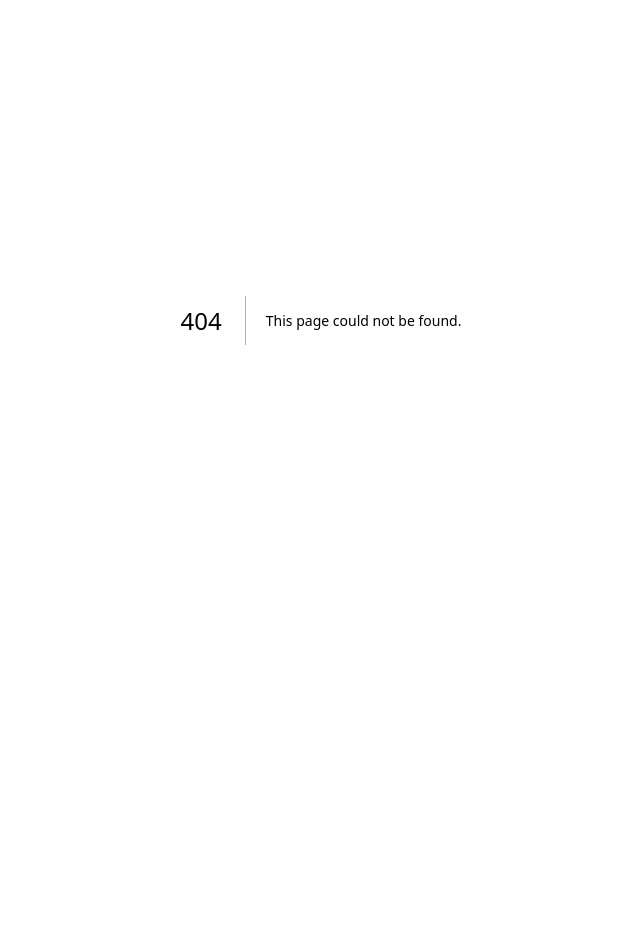
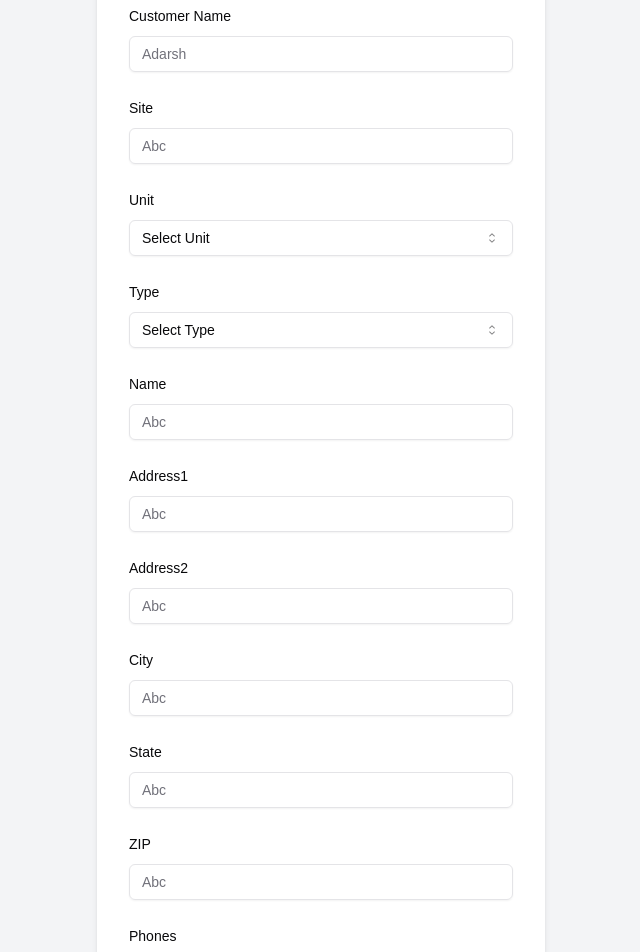
Before and after one commit to Adarsh7079/Table, a Next.js app: page /contacts in a window 1280 px wide. Before the commit this address had no page. Shown: the part 80-1032 px from the top of the page, without its empty margins (319-959 px from the left). Before the commit the page ends 800 px from the top, so only its background shows below. Built offline with nearby package versions, Linux system fonts and the light colour scheme.

Commit message:
contact_details

```diff
--- /dev/null
+++ b/src/app/(form)/contacts/page.tsx
@@ -0,0 +1,267 @@
+"use client";
+
+import { zodResolver } from "@hookform/resolvers/zod";
+import { useForm } from "react-hook-form";
+import { z } from "zod";
+
+import { Button } from "@/components/ui/button";
+
+// Getting components from shadcn form
+import {
+  Form,
+  FormControl,
+
+  FormField,
+  FormItem,
+  FormLabel,
+
+} from "@/components/ui/form";
+import {
+  Select,
+  SelectContent,
+  SelectItem,
+  SelectTrigger,
+  SelectValue,
+} from "@/components/ui/select"
+
+import { Input } from "@/components/ui/input";
+
+const formSchema = z.object({
+    CustomerName: z.string().min(5, {
+      message: "Customer Name must be at least 5 characters.",
+    }),
+    Site: z.string().min(5, {
+      message: "Site must be at least 5 characters.",
+    }),
+    Unit: z.enum(["A", "B", "C"]),
+    Type: z.enum(["FMS", "List", "etc"]),
+    Name: z.string().min(5, {
+      message: "Name must be at least 5 characters.",
+    }),
+    Address1: z.string().min(5, {
+      message: "Address1 must be at least 5 characters.",
+    }),
+    Address2: z.string().min(5, {
+      message: "Address2 must be at least 5 characters.",
+    }),
+    City: z.string().min(5, {
+      message: "City must be at least 5 characters.",
+    }),
+    State: z.string().min(5, {
+      message: "State must be at least 5 characters.",
+    }),
+    ZIP: z.number().min(100000, {
+      message: "ZIP must be at least 6 digits.",
+    }),
+    Phones: z
+      .string()
+      .regex(/^\d{10}$/, {
+        message: "Phone Number must be exactly 10 digits.",
+      }),
+    email: z.string().email({
+      message: "Please enter a valid email address.",
+    }),
+  });
+
+const Page = () => {
+
+
+  const form = useForm<z.infer<typeof formSchema>>({
+    resolver: zodResolver(formSchema)
+  });
+
+  function onSubmit(values: z.infer<typeof formSchema>) {
+    console.log(values);
+    // navigate or perform additional actions here
+  }
+
+  return (
+    <div className="flex items-center justify-center min-h-screen bg-gray-100">
+      <div className="bg-white p-8 rounded-lg shadow-md w-full max-w-md">
+        <h2 className="text-xl font-bold mb-6 ">Contacts Details</h2>
+        <Form {...form}>
+          <form onSubmit={form.handleSubmit(onSubmit)} className="space-y-6">
+            <FormField
+              control={form.control}
+              name="CustomerName"
+              render={({ field }) => (
+                <FormItem>
+                  <FormLabel>Customer Name</FormLabel>
+                  <FormControl>
+                    <Input placeholder="Adarsh" {...field}  />
+                  </FormControl>
+                </FormItem>
+              )}
+            />
+
+            <FormField
+              control={form.control}
+              name="Site"
+              render={({ field }) => (
+                <FormItem>
+                  <FormLabel>Site</FormLabel>
+                  <FormControl>
+                    <Input placeholder="Abc" {...field}/>
+                  </FormControl>
+                </FormItem>
+              )}
+            />
+
+
+
+        <FormField
+          control={form.control}
+          name="Unit"
+          render={({ field }) => (
+            <FormItem>
+              <FormLabel>Unit</FormLabel>
+              <Select onValueChange={field.onChange} defaultValue={field.value}>
+                <FormControl>
+                  <SelectTrigger>
+                    <SelectValue placeholder="Select Unit" />
+                  </SelectTrigger>
+                </FormControl>
+                <SelectContent>
+                  <SelectItem value="A">A</SelectItem>
+                  <SelectItem value="B">Turnaround</SelectItem>
+                  <SelectItem value="Shipping">c</SelectItem>
+
+
+                </SelectContent>
+              </Select>
+
+            </FormItem>
+          )}
+        />
+
+        <FormField
+          control={form.control}
+          name="Type"
+          render={({ field }) => (
+            <FormItem>
+              <FormLabel>Type</FormLabel>
+              <Select onValueChange={field.onChange} defaultValue={field.value}>
+                <FormControl>
+                  <SelectTrigger>
+                    <SelectValue placeholder="Select Type" />
+                  </SelectTrigger>
+                </FormControl>
+                <SelectContent>
+                  <SelectItem value="FMS">FMS</SelectItem>
+                  <SelectItem value="List">List</SelectItem>
+                  <SelectItem value="etc">etc</SelectItem>
+
+
+                </SelectContent>
+              </Select>
+
+            </FormItem>
+          )}
+        />
+
+            <FormField
+              control={form.control}
+              name="Name"
+              render={({ field }) => (
+                <FormItem>
+                  <FormLabel>Name</FormLabel>
+                  <FormControl>
+                    <Input placeholder="Abc" {...field}/>
+                  </FormControl>
+                </FormItem>
+              )}
+            />
+               <FormField
+              control={form.control}
+              name="Address1"
+              render={({ field }) => (
+                <FormItem>
+                  <FormLabel>Address1</FormLabel>
+                  <FormControl>
+                    <Input placeholder="Abc" {...field}/>
+                  </FormControl>
+                </FormItem>
+              )}
+            />
+               <FormField
+              control={form.control}
+              name="Address2"
+              render={({ field }) => (
+                <FormItem>
+                  <FormLabel>Address2</FormLabel>
+                  <FormControl>
+                    <Input placeholder="Abc" {...field}/>
+                  </FormControl>
+                </FormItem>
+              )}
+            />
+              <FormField
+              control={form.control}
+              name="City"
+              render={({ field }) => (
+                <FormItem>
+                  <FormLabel>City</FormLabel>
+                  <FormControl>
+                    <Input placeholder="Abc" {...field}/>
+                  </FormControl>
+                </FormItem>
+              )}
+            />
+               <FormField
+              control={form.control}
+              name="State"
+              render={({ field }) => (
+                <FormItem>
+                  <FormLabel>State</FormLabel>
+                  <FormControl>
+                    <Input placeholder="Abc" {...field}/>
+                  </FormControl>
+                </FormItem>
+              )}
+            />
+             <FormField
+              control={form.control}
+              name="ZIP"
+              render={({ field }) => (
+                <FormItem>
+                  <FormLabel>ZIP</FormLabel>
+                  <FormControl>
+                    <Input placeholder="Abc" {...field}/>
+                  </FormControl>
+                </FormItem>
+              )}
+            />
+             <FormField
+              control={form.control}
+              name="Phones"
+              render={({ field }) => (
+                <FormItem>
+                  <FormLabel>Phones</FormLabel>
+                  <FormControl>
+                    <Input placeholder="Abc" {...field}/>
+                  </FormControl>
+                </FormItem>
+              )}
+            />
+             <FormField
+              control={form.control}
+              name="email"
+              render={({ field }) => (
+                <FormItem>
+                  <FormLabel>email</FormLabel>
+                  <FormControl>
+                    <Input placeholder="Abc" {...field}/>
+                  </FormControl>
+                </FormItem>
+              )}
+            />
+
+            <Button type="submit" className="w-full">Submit</Button>
+          </form>
+        </Form>
+      </div>
+    </div>
+  );
+};
+
+export default Page;
```
